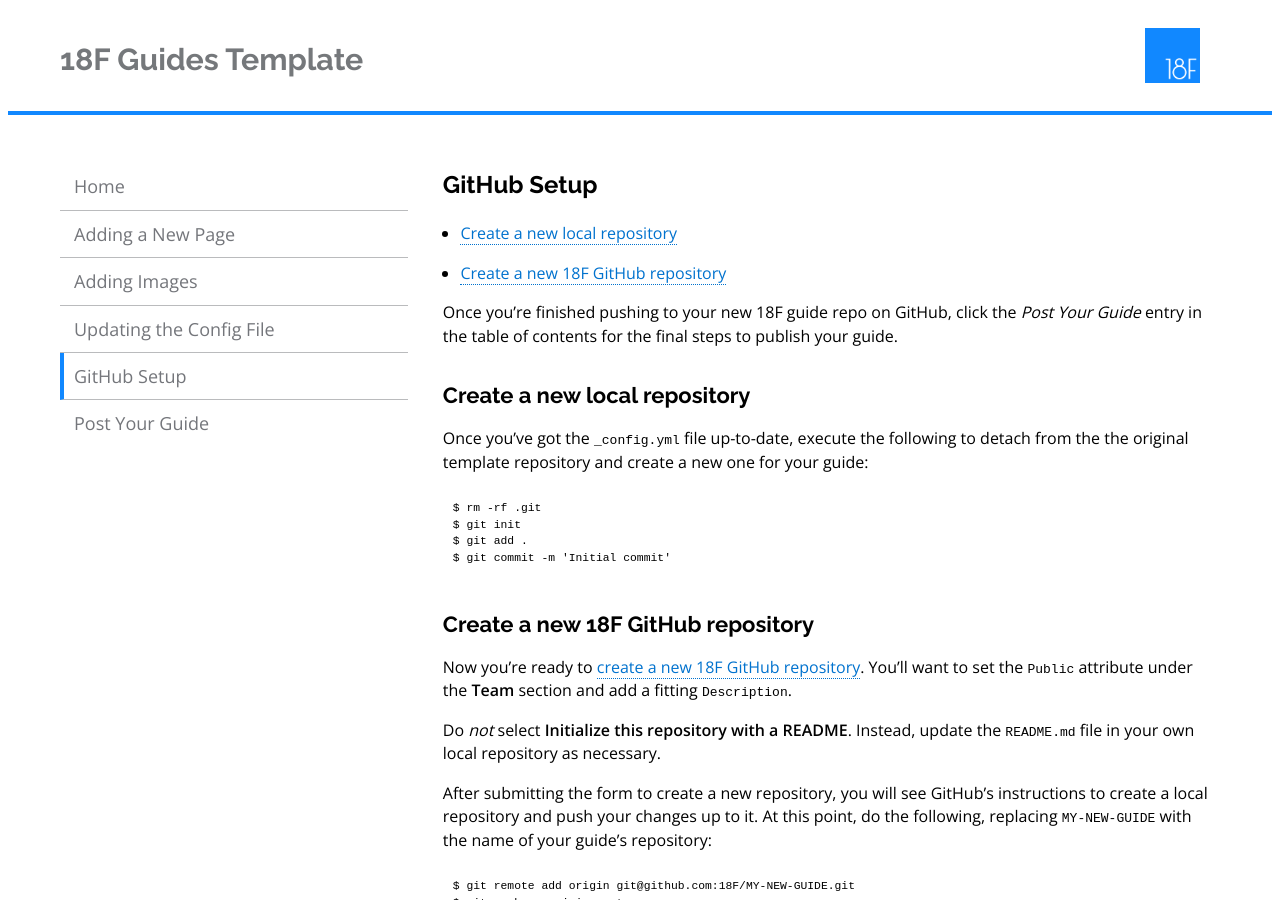
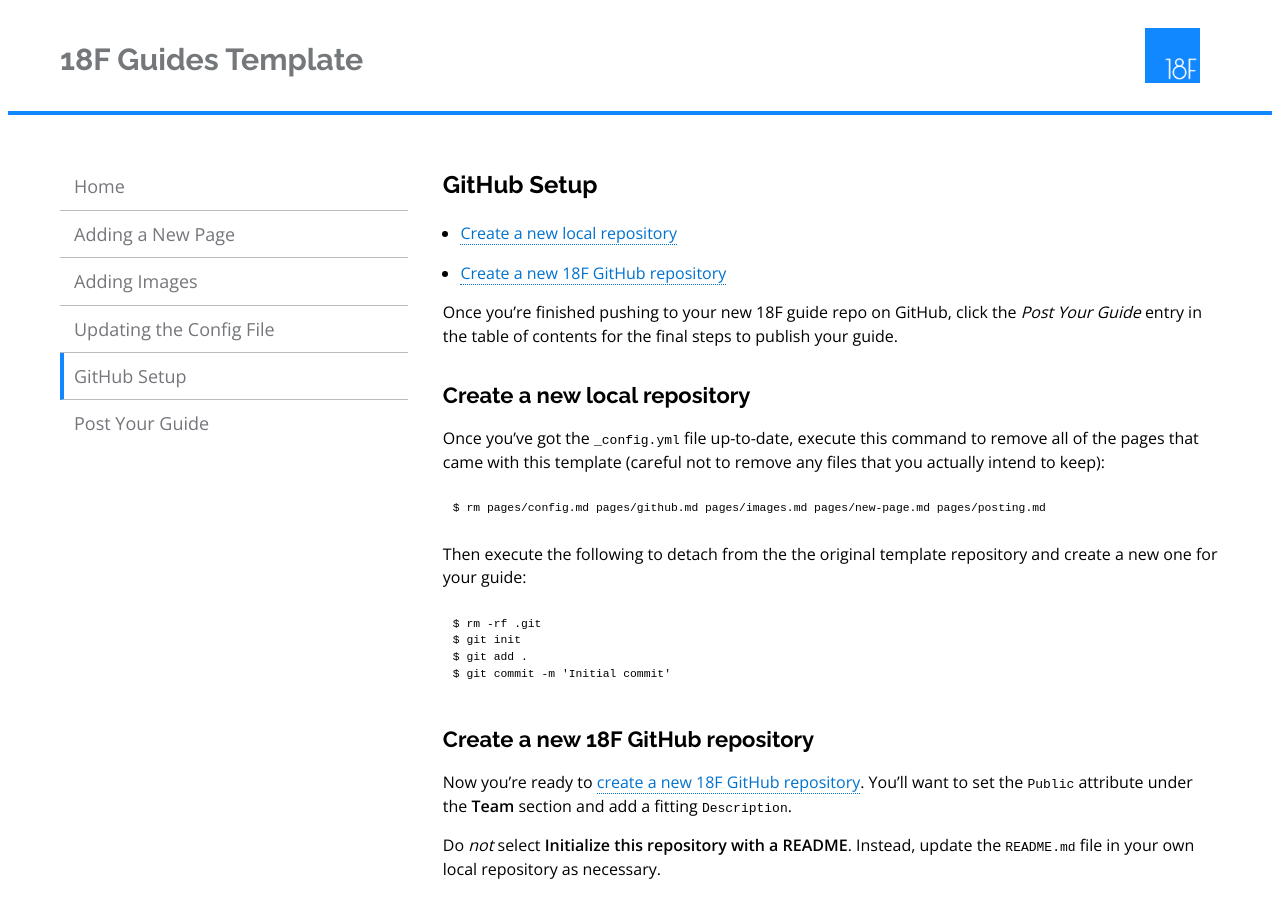
Before and after one commit to 18F/development-guide, a Jekyll site: the page built from pages/github.md, in a window 1280 px wide and 900 px high. Built offline with Jekyll 4.4.1, drawn with Linux system fonts in a browser that asks for light colours; nearby versions of some CDN libraries; Markdown is read by kramdown in place of the engine named in the settings.

Commit message:
Add a command to remove template-specific pages

````diff
--- a/pages/github.md
+++ b/pages/github.md
@@ -12,9 +12,16 @@
 
 ## <a name="create-local-repo"></a>Create a new local repository
 
-Once you've got the `_config.yml` file up-to-date, execute the following to
-detach from the the original template repository and create a new one for your
-guide:
+Once you've got the `_config.yml` file up-to-date, execute this command to
+remove all of the pages that came with this template (careful not to remove
+any files that you actually intend to keep):
+
+```
+$ rm {% for p in site.pages %}{% if p.path contains 'pages/' %}{{ p.path }} {% endif %}{% endfor %}
+```
+
+Then execute the following to detach from the the original template repository
+and create a new one for your guide:
 
 ```
 $ rm -rf .git
````
